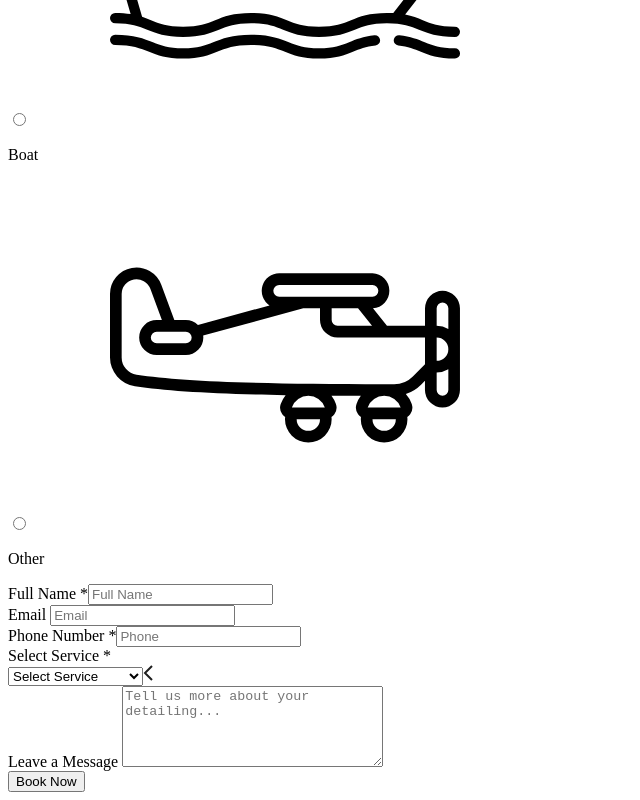
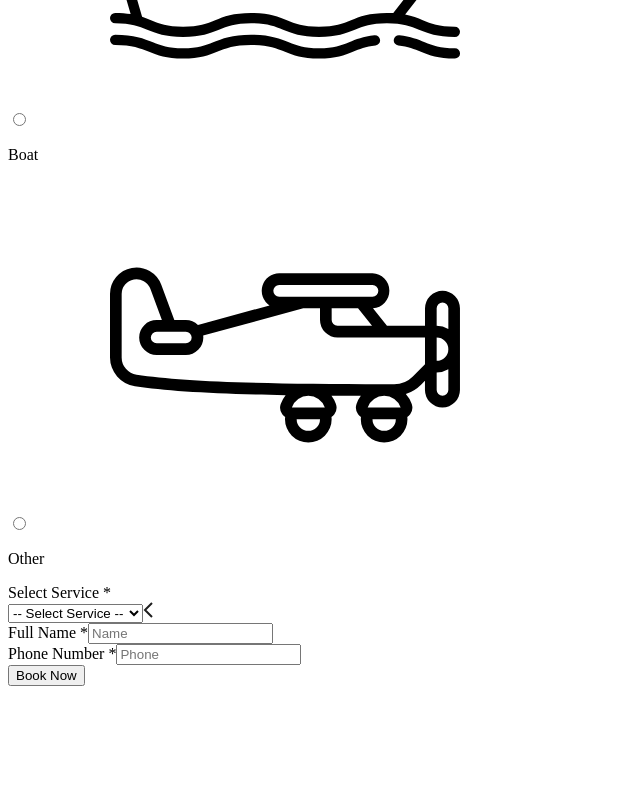
Before and after one commit to muhammad-shahin/car-detailing, a Next.js app: page /home/Header/BookingForm in a window 1280 px wide. Shown: the part 4341-5141 px from the top of the page, without its empty margins (0-640 px from the left). After the commit the page ends 5035 px from the top, so only its background shows below. Built offline with nearby package versions, Linux system fonts and the light colour scheme.

Commit message:
custom datepicker added

```diff
--- a/package.json
+++ b/package.json
@@ -10,7 +10,9 @@
   },
   "dependencies": {
     "hamburger-react": "^2.5.0",
+    "keep-react": "^1.3.0",
     "next": "14.1.3",
+    "phosphor-react": "^1.4.1",
     "react": "^18",
     "react-dom": "^18",
     "react-icons": "^5.0.1"
--- a/src/assets/css/form.css
+++ b/src/assets/css/form.css
@@ -1,8 +1,8 @@
 .input-field {
-  @apply bg-white border-none outline-none rounded-lg text-lg p-3 w-full;
+  @apply bg-white border-none outline-none rounded-lg text-lg p-3 w-full focus:outline focus:outline-primary;
 }
 .input-label {
-  @apply block text-base capitalize text-neutral3 font-medium pb-2;
+  @apply block w-fit text-base capitalize text-neutral3 font-medium pb-2;
 }
 select {
   @apply cursor-pointer appearance-none;
@@ -26,7 +26,6 @@ select {
 
 .custom-radio-button > input[type='radio']:checked + label:after {
   position: absolute;
-  /* z-index: -1; */
   content: '';
   width: 100%;
   height: 100%;
--- a/src/assets/css/style.css
+++ b/src/assets/css/style.css
@@ -1,3 +1,4 @@
+@import 'keep-react/css';
 @tailwind base;
 @tailwind components;
 @tailwind utilities;
--- a/src/pages/home/Header/BookingForm.jsx
+++ b/src/pages/home/Header/BookingForm.jsx
@@ -104,32 +104,11 @@ const BookingForm = () => {
         label='Car Type'
         groupItems={carType}
       />
-
-      <Input
-        name='full_name'
-        type='text'
-        placeholder='Full Name'
-        label='Full Name'
-        required={true}
-      />
-      <Input
-        name='email'
-        type='email'
-        placeholder='Email'
-        label='Email'
-      />
-      <Input
-        name='phone'
-        type='phone'
-        placeholder='Phone'
-        label='Phone Number'
-        required={true}
-      />
       <SelectOption
         name='service'
         label='Select Service'
         required={true}
-        defaultOption={'Select Service'}
+        defaultOption={'-- Select Service --'}
         options={[
           'Interior Detailing',
           'Exterior Detailing',
@@ -139,14 +118,29 @@ const BookingForm = () => {
           'Other',
         ]}
       ></SelectOption>
-      <Textarea
+      <Input
+        name='full_name'
+        type='text'
+        placeholder='Name'
+        label='Full Name'
+        required={true}
+      />
+      <Input
+        name='phone'
+        type='phone'
+        placeholder='Phone'
+        label='Phone Number'
+        required={true}
+      />
+
+      {/* <Textarea
         name='message'
         placeholder='Tell us more about your detailing...'
         label='Leave a Message'
         defaultOption={'Select Service'}
         cols='30'
         rows='5'
-      ></Textarea>
+      ></Textarea> */}
       <Button
         text={'Book Now'}
         type='submit'
```
Also changed, not shown: src/components/common/CustomDatePicker.jsx (added, +43 -0 lines), tailwind.config.js (+1 -9 lines), 1 other file (tests, documents, lock files or other folders).
